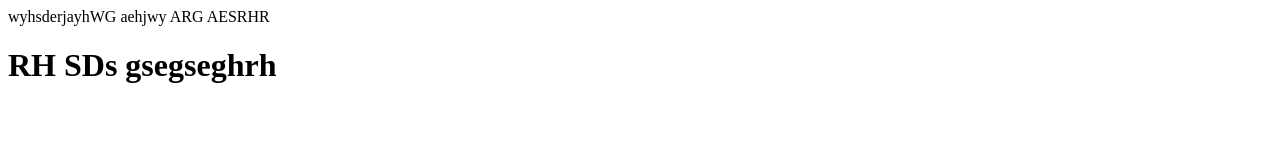
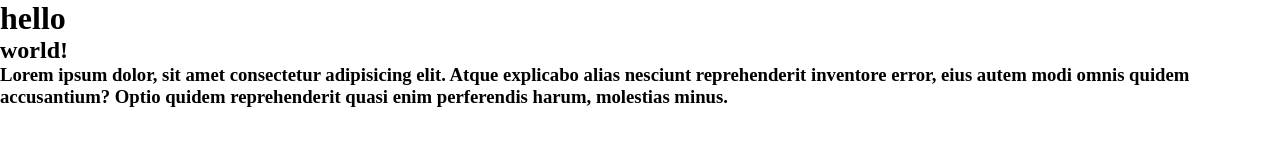
Before and after one commit to CarrilhoLoza/Aprendendo-git-e-github, a plain HTML site: page index.html in a window 1280 px wide. Drawn offline with Linux system fonts and the light colour scheme.

Commit message:
Revert "15° commit - exemplo de fazer merda"
This reverts commit 416574e12dbc99a0cd979c98241e175432d55876.

```diff
--- a/index.html
+++ b/index.html
@@ -1,13 +1,18 @@
 <!DOCTYPE html>
 <html lang="en">
-<heaaefgahg8">
-    <meta name="viewport"SRHSRAH content="width=device-width, initial-scale=1.0">
-wyhsderjayhWG
+<head>
+    <meta charset="UTF-8">
+    <meta name="viewport" content="width=device-width, initial-scale=1.0">
+    <link rel="stylesheet" href="styles.css">
+    <title>corrigido</title>
+</head>
+<body>
+    <h1>
+        hello
+    </h1>
+    <h2>world!</h2>
+    <h3>
+        Lorem ipsum dolor, sit amet consectetur adipisicing elit. Atque explicabo alias nesciunt reprehenderit inventore error, eius autem modi omnis quidem accusantium? Optio quidem reprehenderit quasi enim perferendis harum, molestias minus.
+    </h3>
+</body>
 </html>
-aehjwy
-ARG
-AESRHR
-<h1>RH
-    SDs
-    gsegseghrh
-</h1>
```
